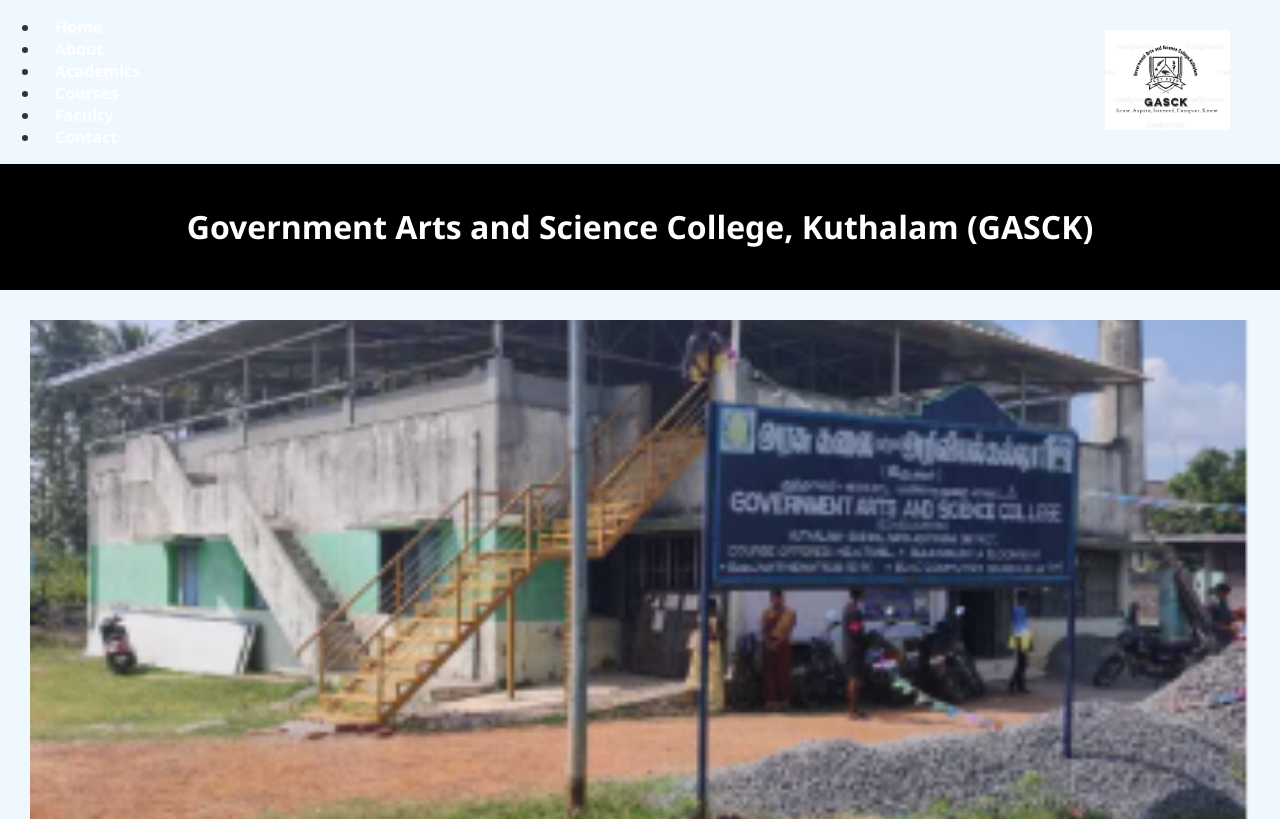
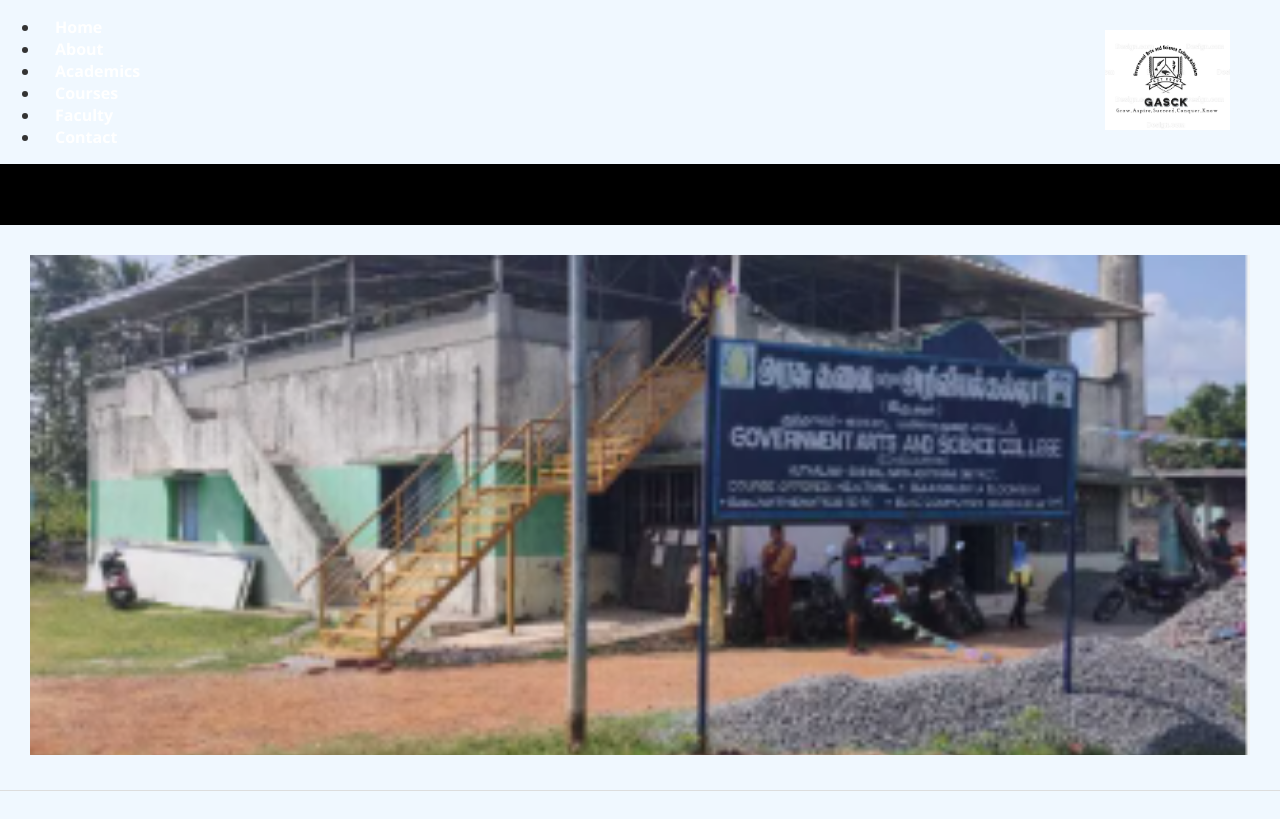
Before and after one commit to NIRRMALG/gasck-college, a Flask app: page / in a window 1280 px wide. Shown: the top 819 px of the page. Run offline with Flask 3, Linux system fonts and the light colour scheme.

Commit message:
Update homepage.html

```diff
--- a/templates/homepage.html
+++ b/templates/homepage.html
@@ -8,7 +8,7 @@
 <body>
 {% include 'navbar.html' %}
     <header>
-        <h1>Government Arts and Science College, Kuthalam (GASCK)</h1>
+        <h1></h1>
     </header>
 
     <main>
```
